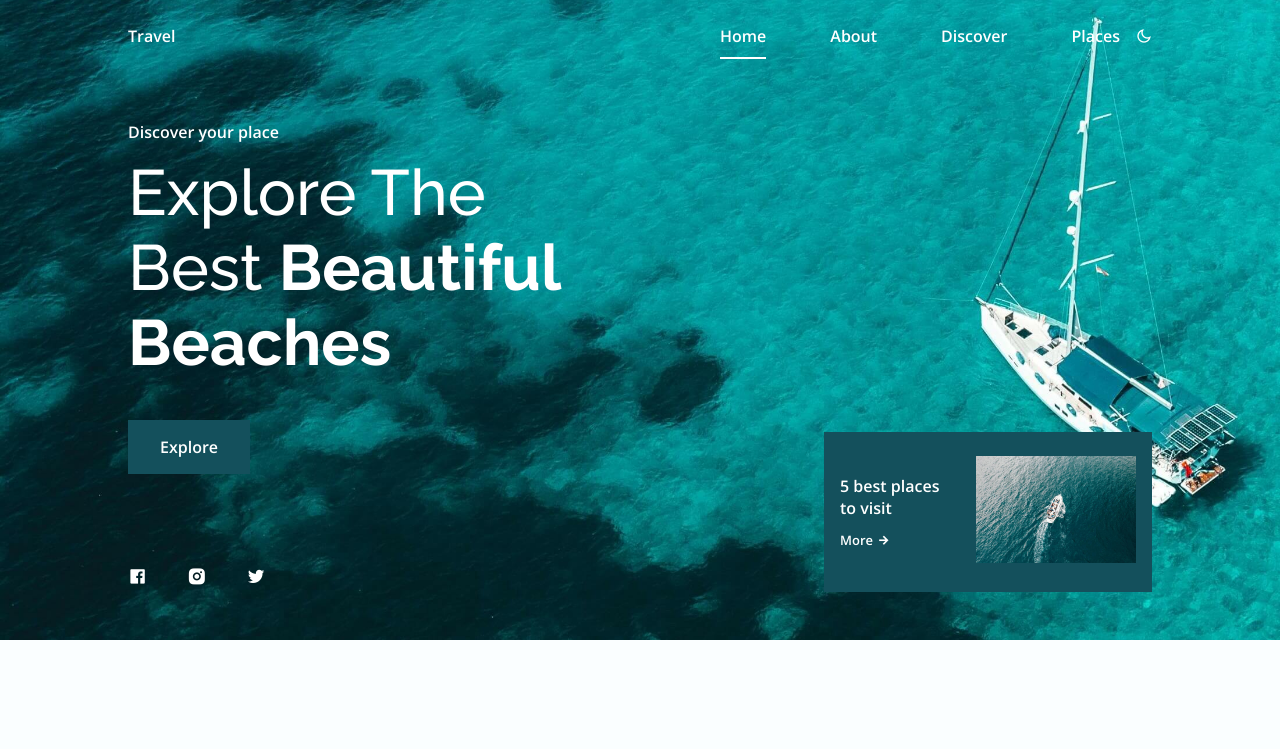
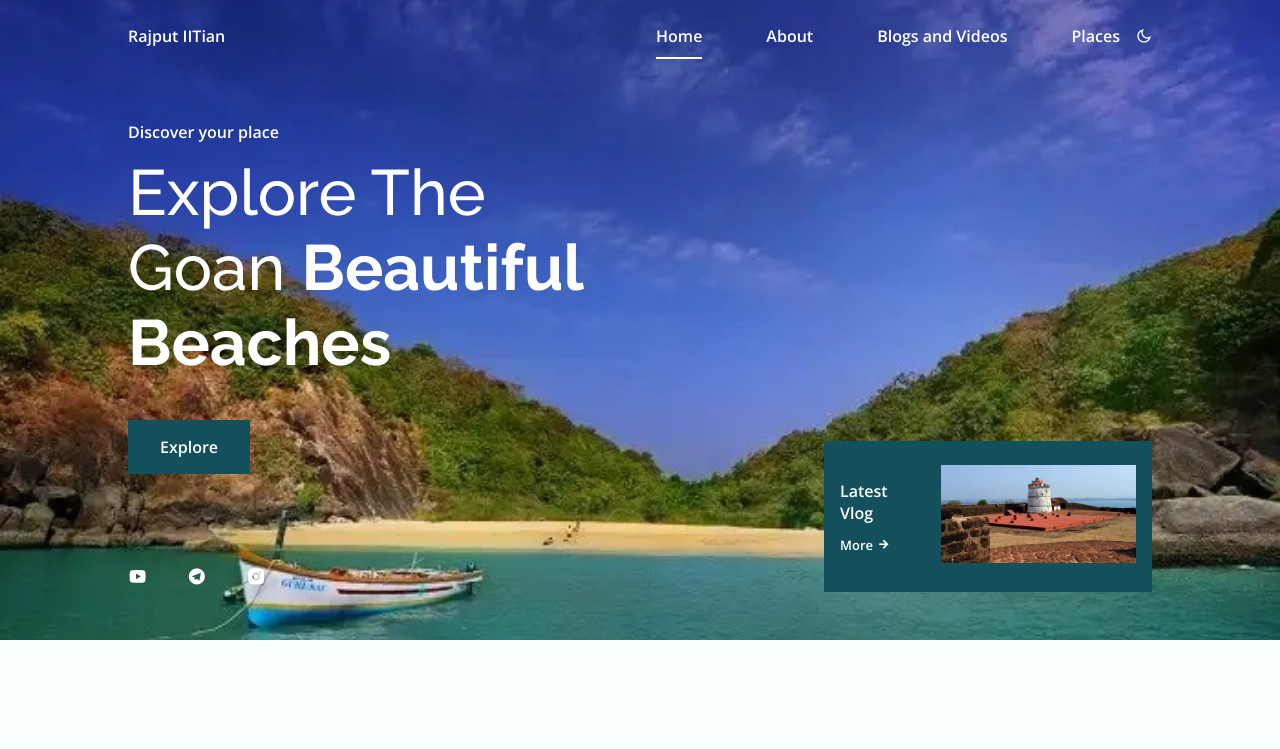
Before and after one commit to 2103323/Rajput-IITian, a plain HTML site: page index.html in a window 1280 px wide. Shown: the top 749 px of the page. Drawn offline with nearby package versions, Linux system fonts and the light colour scheme.

Commit message:
Rajput IITian

```diff
--- a/assets/css/styles.css
+++ b/assets/css/styles.css
@@ -22,6 +22,7 @@
   --white-color: #FFF;
   --scroll-bar-color: hsl(var(--hue-color), 12%, 90%);
   --scroll-thumb-color: hsl(var(--hue-color), 12%, 75%);
+  --light-blue: #c9d6ea;
 
   /*========== Font and typography ==========*/
   --body-font: 'Open Sans', sans-serif;
--- a/index.html
+++ b/index.html
@@ -15,12 +15,12 @@
         <!--=============== CSS ===============-->
         <link rel="stylesheet" href="assets/css/styles.css">
 
-        <title>Responsive Website Travel</title>
+        <title>Rajput IITian</title>
     </head>
     <body>
         <header class="header" id="header">
             <nav class="nav container">
-                <a href="#" class="nav__logo">Travel</a>
+                <a href="#" class="nav__logo">Rajput IITian</a>
 
                 <div class="nav__menu" id="nav-menu">
                     <ul class="nav__list">
@@ -31,7 +31,7 @@
                             <a href="#about" class="nav__link">About</a>
                         </li>
                         <li class="nav__item">
-                            <a href="#discover" class="nav__link">Discover</a>
+                            <a href="#discover" class="nav__link">Blogs and Videos</a>
                         </li>
                         <li class="nav__item">
                             <a href="#place" class="nav__link">Places</a>
@@ -56,38 +56,38 @@
         <main class="main">
             <!--==================== HOME ====================-->
             <section class="home" id="home">
-                <img src="assets/img/home1.jpg" alt="" class="home__img">
+                <img src="assets/img/home4.jpg" alt="" class="home__img">
 
                 <div class="home__container container grid">
                     <div class="home__data">
                         <span class="home__data-subtitle">Discover your place</span>
-                        <h1 class="home__data-title">Explore The <br> Best <b>Beautiful <br> Beaches</b></h1>
+                        <h1 class="home__data-title">Explore The <br> Goan <b>Beautiful <br> Beaches</b></h1>
                         <a href="#" class="button">Explore</a>
 
                     </div>
 
                     <div class="home__social">
-                        <a href="https://www.facebook.com/" target="_blank" class="home__social-link">
-                            <i class="ri-facebook-box-fill"></i>
+                        <a href="https://www.youtube.com/@RajputIITian" target="_blank" class="home__social-link">
+                            <i class="ri-youtube-fill"></i>
                         </a>
-                        <a href="https://www.instagram.com/" target="_blank" class="home__social-link">
+                        <a href="https://t.me/RajputIITian" target="_blank" class="home__social-link">
+                            <i class="ri-telegram-fill"></i>
+                        </a>
+                        <a href="https://instagram.com/rajput_iitian?igshid=MzNlNGNkZWQ4Mg==" target="_blank" class="home__social-link">
                             <i class="ri-instagram-fill"></i>
-                        </a>
-                        <a href="https://twitter.com/" target="_blank" class="home__social-link">
-                            <i class="ri-twitter-fill"></i>
                         </a>
                     </div>
 
                     <div class="home__info">
                         <div>
-                            <span class="home__info-title">5 best places to visit</span>
-                            <a href="" class="button button--flex button--link home__info-button">
+                            <span class="home__info-title">Latest Vlog</span>
+                            <a href="https://youtu.be/ljKgYKshcTY" class="button button--flex button--link home__info-button">
                                 More <i class="ri-arrow-right-line"></i>
                             </a>
                         </div>
 
                         <div class="home__info-overlay">
-                            <img src="assets/img/home2.jpg" alt="" class="home__info-img">
+                            <img src="assets/img/home5.jpg" alt="" class="home__info-img">
                         </div>
                     </div>
                 </div>
```
Also changed, not shown: assets/img/home4.jpg (added), assets/img/home5.jpg (added).
